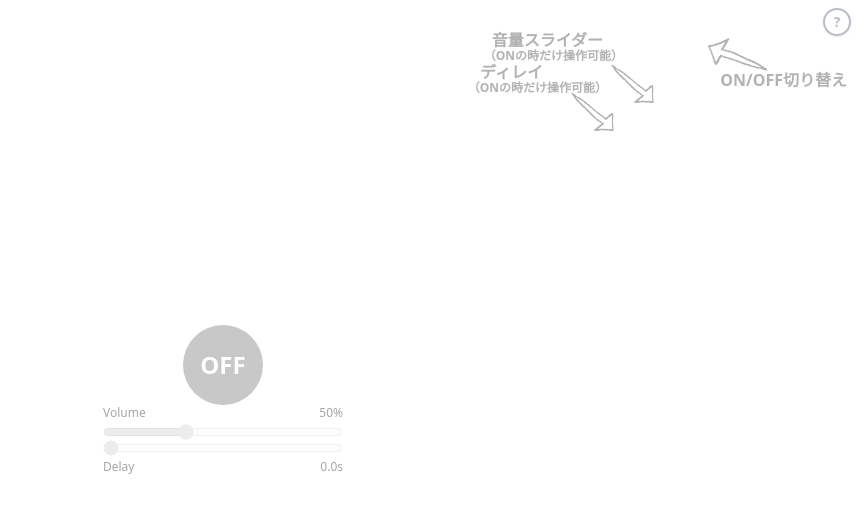
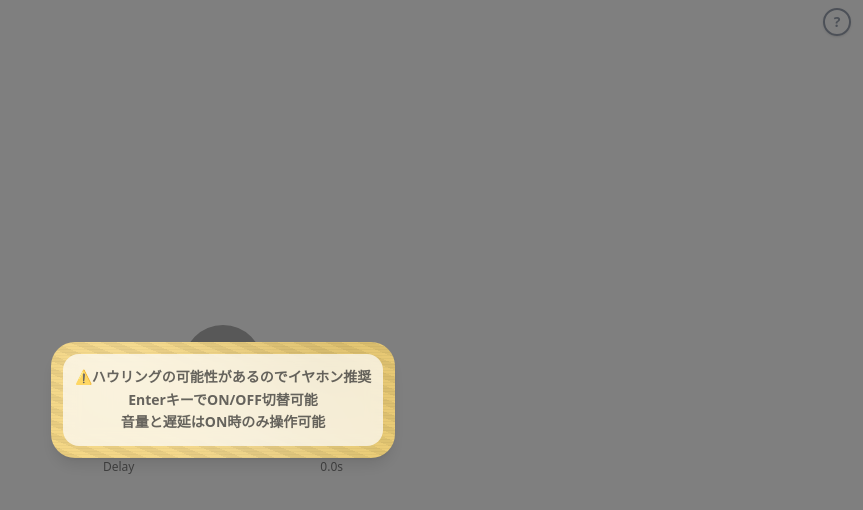
Before and after one commit to z-fujimori/yamabiko, a React (Vite) app: page / in a window 1280 px wide. Both pictures are taken after a click on the button "Open help". Shown: the top 510 px of the page, without its empty margins (417-1280 px from the left). Built offline with nearby package versions, Linux system fonts and the light colour scheme.

Commit message:
説明更新

```diff
--- /dev/null
+++ b/src/components/CrayonBgDemo.tsx
@@ -0,0 +1,38 @@
+export function CrayonBgDemo() {
+  return (
+    <div className="w-10/12 h-full m-auto flex items-center justify-center">
+      {/* クレヨン背景 */}
+      <div
+        className="relative overflow-hidden rounded-3xl p-3 shadow-lg"
+        style={{
+          backgroundColor: "#F3D37A",
+          backgroundImage: [
+            // ① 塗り筋（斜めのストローク）
+            "repeating-linear-gradient(22deg, rgba(255,255,255,0.08) 0 6px, rgba(0,0,0,0.05) 6px 12px)",
+            // ② 大きめムラ（雲っぽい陰影）
+            "radial-gradient(circle at 20% 30%, rgba(255,255,255,0.20), transparent 55%)",
+            "radial-gradient(circle at 80% 20%, rgba(0,0,0,0.08), transparent 60%)",
+            "radial-gradient(circle at 60% 80%, rgba(255,255,255,0.16), transparent 55%)",
+            // ③ 紙ノイズっぽい微細粒（超薄）
+            "repeating-linear-gradient(0deg, rgba(0,0,0,0.035) 0 1px, transparent 1px 3px)",
+          ].join(", "),
+          backgroundBlendMode: "multiply, normal, multiply, normal, multiply",
+        }}
+      >
+
+        {/* 中身 */}
+        <div className="relative">
+          <div className="flex items-center justify-center">
+            <div className="rounded-2xl bg-white/70 p-3 backdrop-blur text-center">
+              <div className="text-sm text-neutral-800/70 leading-relaxed font-black">
+                ⚠️ハウリングの可能性があるのでイヤホン推奨<br />
+                EnterキーでON/OFF切替可能<br />
+                音量と遅延はON時のみ操作可能
+              </div>
+            </div>
+          </div>
+        </div>
+      </div>
+    </div>
+  );
+}
--- a/src/components/HelpModal.tsx
+++ b/src/components/HelpModal.tsx
@@ -1,5 +1,6 @@
 import { useEffect } from 'react'
 import { useUIStore } from '../store/uiStore'
+import { CrayonBgDemo } from './CrayonBgDemo'
 
 const HelpModal = () => {
   const closeModal = useUIStore((s) => s.closeModal)
@@ -16,29 +17,10 @@ const HelpModal = () => {
     <div
       className='
         fixed inset-0
-        bg-white opacity-30
+        bg-black/50
       '
       onClick={closeModal}>
-        <img src="img/arrow.png" alt="Help" className='w-17 fixed top-10 right-23 rotate-205' />
-        <p className='fixed top-17 right-4 text-black font-bold'>
-          ON/OFF切り替え
-        </p>
-
-        <img src="img/arrow.png" alt="Help" className='w-15 fixed top-17 right-50 rotate-45' />
-        <p className='fixed top-7 right-65 text-black font-bold'>
-          音量スライダー
-        </p>
-        <p className='fixed top-12 right-60 text-black font-bold text-xs'>
-          （ONの時だけ操作可能）
-        </p>
-
-        <img src="img/arrow.png" alt="Help" className='w-15 fixed top-24 right-60 rotate-45' />
-        <p className='fixed top-15 right-80 text-black font-bold'>
-          ディレイ
-        </p>
-        <p className='fixed top-20 right-64 text-black font-bold text-xs'>
-          （ONの時だけ操作可能）
-        </p>
+        <CrayonBgDemo />
     </div>
   )
 }
```
